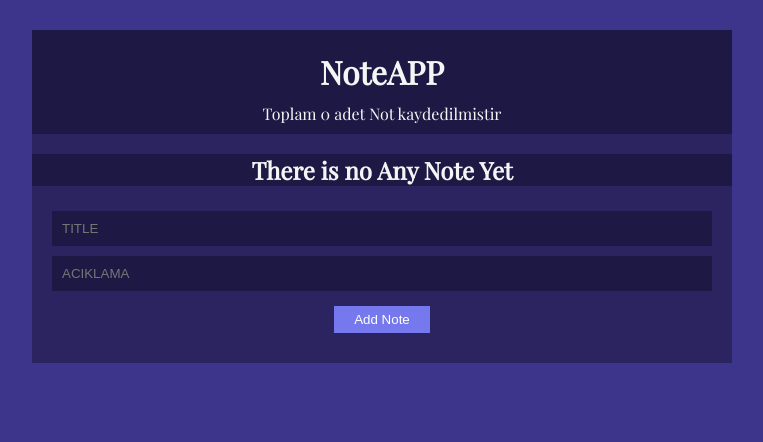
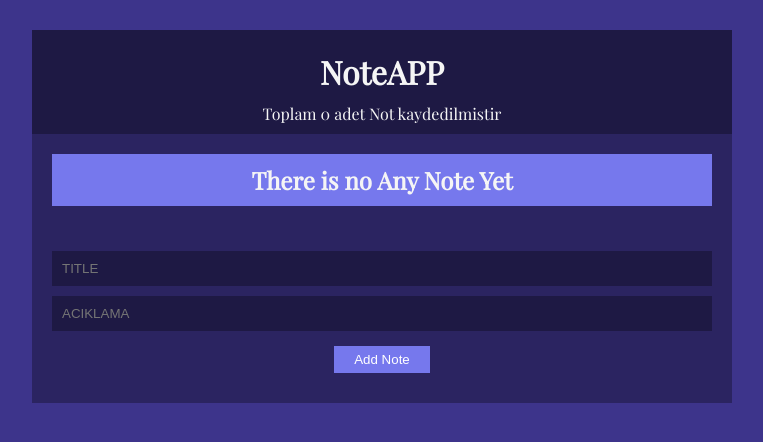
Before and after one commit to CherokeeX/https---github.com-CherokeeX-Note-APP, a React (Create React App) app: page / in a window 1280 px wide. Shown: the top 442 px of the page, without its empty margins (258-1021 px from the left). Built offline with nearby package versions, Linux system fonts and the light colour scheme.

Commit message:
color fixed

```diff
--- a/src/index.css
+++ b/src/index.css
@@ -104,7 +104,8 @@ input[type="submit"]{
 }
 
 .empty {
-  background-color: rgba(0,0,0,0.3);
-  align-items: center;
+  background-color: var(--secondary-color);
+  padding: 10px;
+  margin: 20px;
   text-align: center;
 }
```
